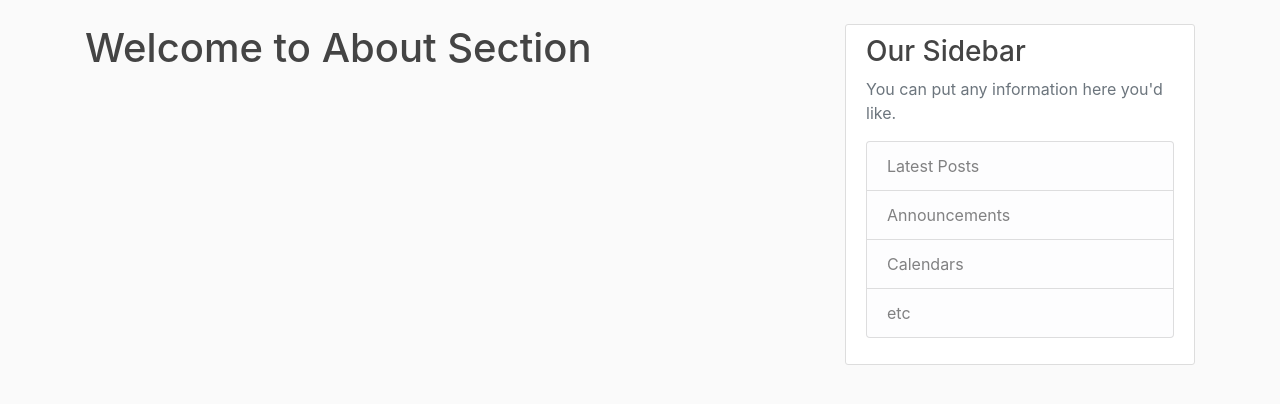
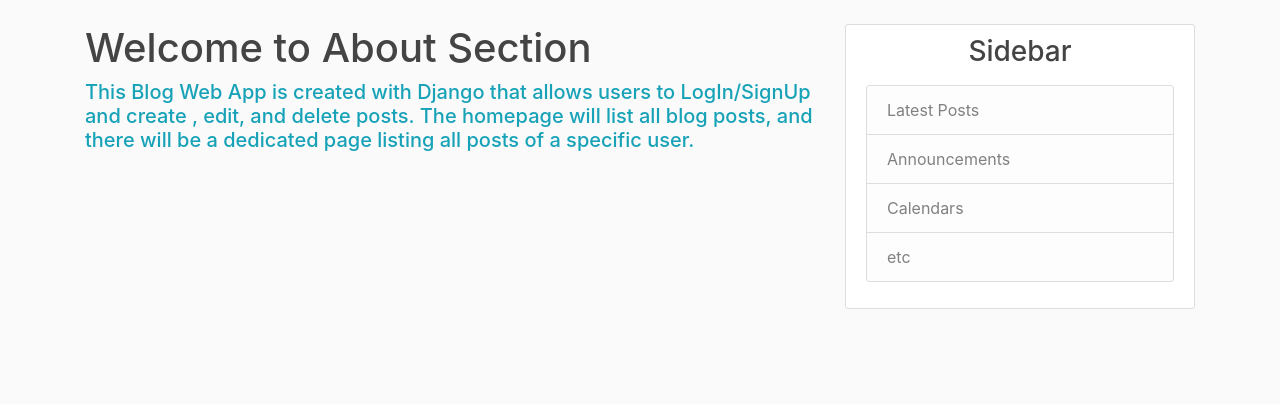
Before and after one commit to adityap25/Blog-Web-App, a Django app: page /about/ in a window 1280 px wide. Shown: the part 56-460 px from the top of the page. Run offline with Django 3.2, Linux system fonts and the light colour scheme; some libraries are stand-ins or nearby versions.

Commit message:
updated about page

```diff
--- a/blog/templates/blog/about.html
+++ b/blog/templates/blog/about.html
@@ -1,5 +1,8 @@
 {% extends "blog/base.html" %}
 
 {% block content %}
-    <h1>Welcome to About Section</h1>
+<h1>Welcome to About Section</h1>
+<h5 class="text-info">This Blog Web App is created with Django that allows users to LogIn/SignUp and create , edit, and delete posts.
+    The homepage will list all blog posts, and there will
+    be a dedicated page listing all posts of a specific user.</h5>
 {% endblock content %}
--- a/blog/templates/blog/base.html
+++ b/blog/templates/blog/base.html
@@ -63,8 +63,8 @@
           </div>
           <div class="col-md-4">
             <div class="content-section">
-              <h3>Our Sidebar</h3>
-              <p class='text-muted'>You can put any information here you'd like.
+              <h3 style="text-align: center;">Sidebar</h3>
+              <p class='text-muted'>
                 <ul class="list-group">
                   <li class="list-group-item list-group-item-light">Latest Posts</li>
                   <li class="list-group-item list-group-item-light">Announcements</li>
```
